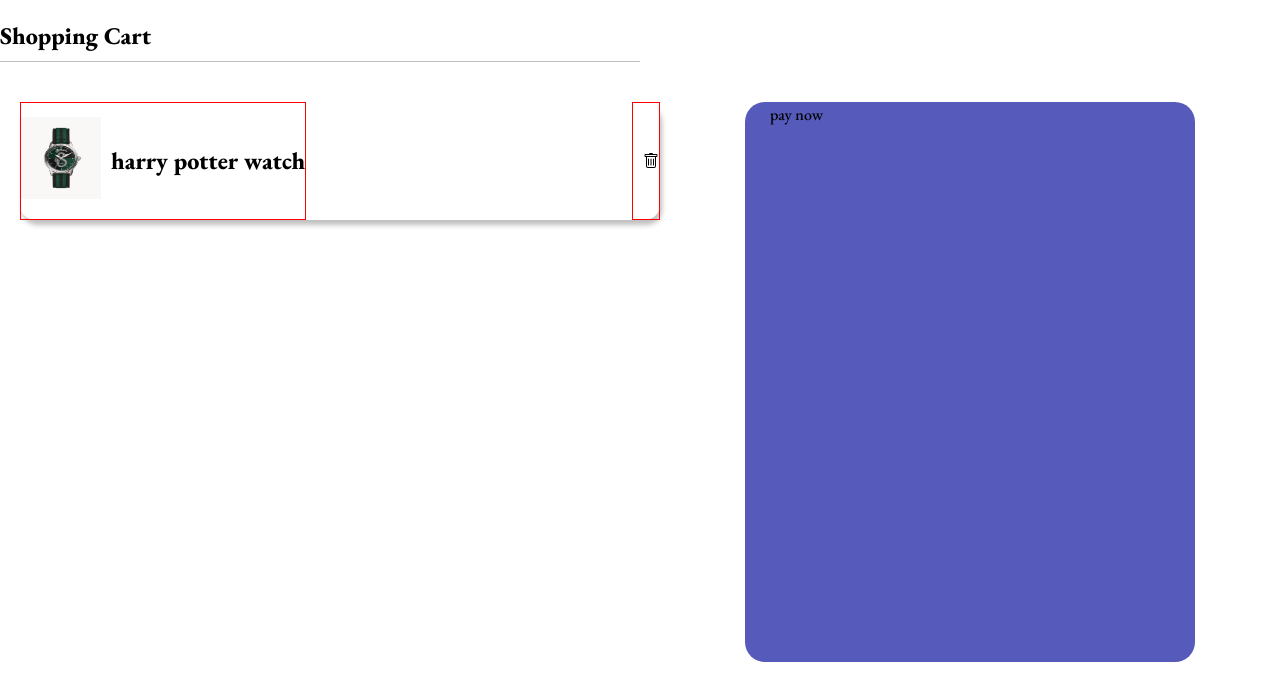
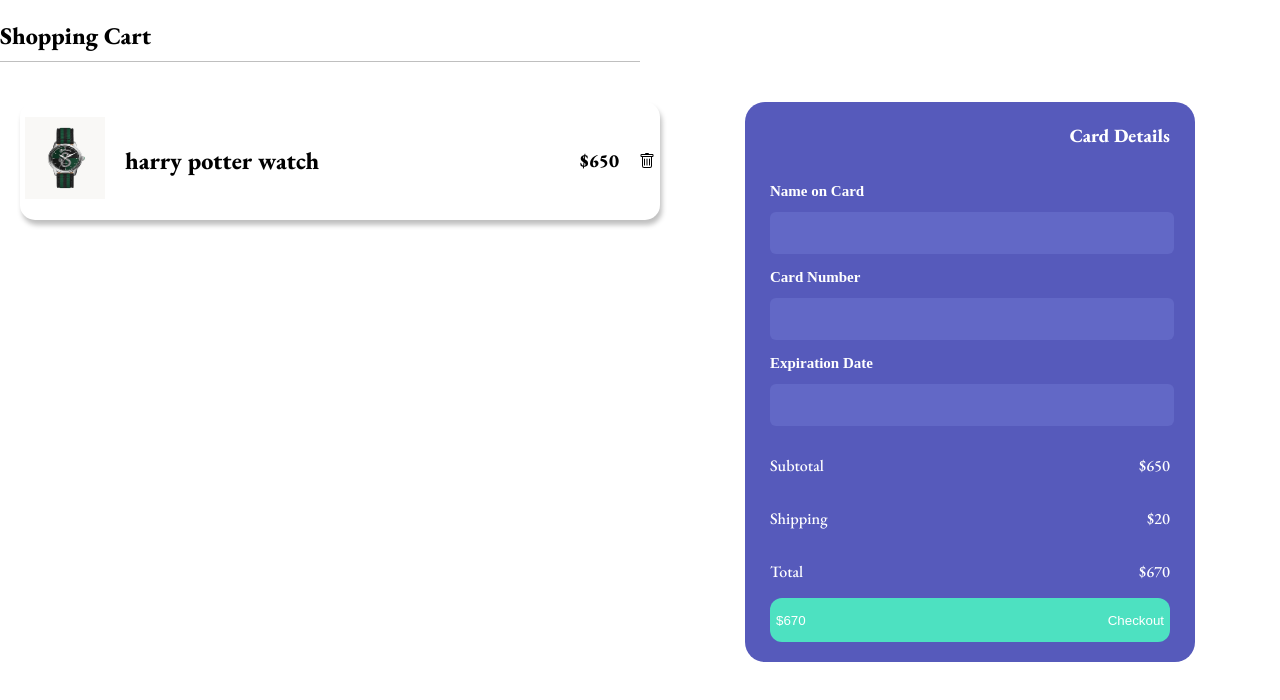
Before and after one commit to MikeTigray/watch-world, a React (Create React App) app in the folder client/: page /cart in a window 1280 px wide. Shown: the top 700 px of the page. Built offline with nearby package versions, Linux system fonts and the light colour scheme.

Commit message:
worked on payment cart's payment details

```diff
--- a/client/src/pages/Cart/Cart.css
+++ b/client/src/pages/Cart/Cart.css
@@ -17,33 +17,72 @@
   border-radius: 15px;
 }
 .inner-list-item {
-  border: 1px solid red;
   display: flex;
   align-items: center;
   justify-content: space-between;
-  gap: 10px;
+  gap: 20px;
+  margin: 5px;
 }
 .item-image-container img {
   width: 80px;
   height: 82px;
 }
+
+.box {
+  margin: 10px;
+}
 .payment-container {
   display: flex;
   flex-direction: column;
-  /* align-items: flex-end; */
+  align-items: flex-end;
   padding: 2px 25px;
   gap: 15px;
-
+  color: white;
   width: 400px;
   height: 556px;
-
   background: #565abb;
   border-radius: 20px;
 }
-.box {
-  margin: 10px;
+
+.payment-detail {
+  width: 400px;
+  height: 76px;
+  display: flex;
+  flex-direction: column;
+  align-items: flex-start;
+  gap: 10px;
+  margin-bottom: 10px;
 }
-
+.payment-detail label {
+  width: 138px;
+  height: 21px;
+  font-family: "Poppins";
+  font-weight: 900;
+  font-size: 15px;
+  line-height: 21px;
+}
+.payment-detail input {
+  width: 100%;
+  height: 40px;
+  background: #6268c6;
+  border-radius: 6px;
+  border: none;
+}
+.cost-detail {
+  display: flex;
+  justify-content: space-between;
+}
+.checkout-btn {
+  color: white;
+  width: 100%;
+  background: #4de1c1;
+  border: none;
+  border-radius: 12px;
+  display: flex;
+  justify-content: space-between;
+}
+.checkout-btn:hover {
+}
 @media screen and (max-width: 760px) {
   .shoppinglist-container {
     grid-template-columns: auto;
--- a/client/src/pages/Cart/Cart.js
+++ b/client/src/pages/Cart/Cart.js
@@ -1,17 +1,19 @@
 import React from "react";
 import { BsTrash } from "react-icons/bs";
+import { BiDownArrow } from "react-icons/bi";
+import { BiUpArrow } from "react-icons/bi";
+
 import image from "../../assets/images/harry-potter.jpeg";
 import "./Cart.css";
 export default function Cart() {
+  const deleteItemFromCart = () => {};
+
   return (
     <div>
-      {/* Title */}
       <h2 className="shoppingtitle">Shopping Cart</h2>
-      {/* Container for watches and payment */}
       <div className="shoppinglist-container">
-        {/* Watches */}
-
         <div className="box">
+          {/*item  */}
           <div className="shoppinglist">
             <div className="inner-list-item">
               <div className="item-image-container">
@@ -20,15 +22,49 @@ export default function Cart() {
               <h2>harry potter watch</h2>
             </div>
             <div className="inner-list-item">
-              <div className="arrows"></div>
-              <BsTrash />
+              <h3>$650</h3>
+              <BsTrash onClick={deleteItemFromCart} />
             </div>
           </div>
+          {/*  */}
         </div>
 
         {/* Payment */}
         <div className="box">
-          <div className="payment-container">pay now</div>
+          <div className="payment-container">
+            <h3>Card Details</h3>
+            <form className="payment-submission">
+              <div className="payment-detail">
+                <label>Name on Card</label>
+                <input />
+              </div>
+              <div className="payment-detail">
+                <label>Card Number</label>
+                <input />
+              </div>
+              <div className="payment-detail">
+                <label>Expiration Date</label>
+                <input />
+              </div>
+
+              <div className="cost-detail">
+                <p>Subtotal</p>
+                <p>$650</p>
+              </div>
+              <div className="cost-detail">
+                <p>Shipping</p>
+                <p>$20</p>
+              </div>
+              <div className="cost-detail">
+                <p>Total</p>
+                <p>$670</p>
+              </div>
+              <button className="checkout-btn">
+                <p>$670</p>
+                <p>Checkout</p>
+              </button>
+            </form>
+          </div>
         </div>
       </div>
     </div>
```
